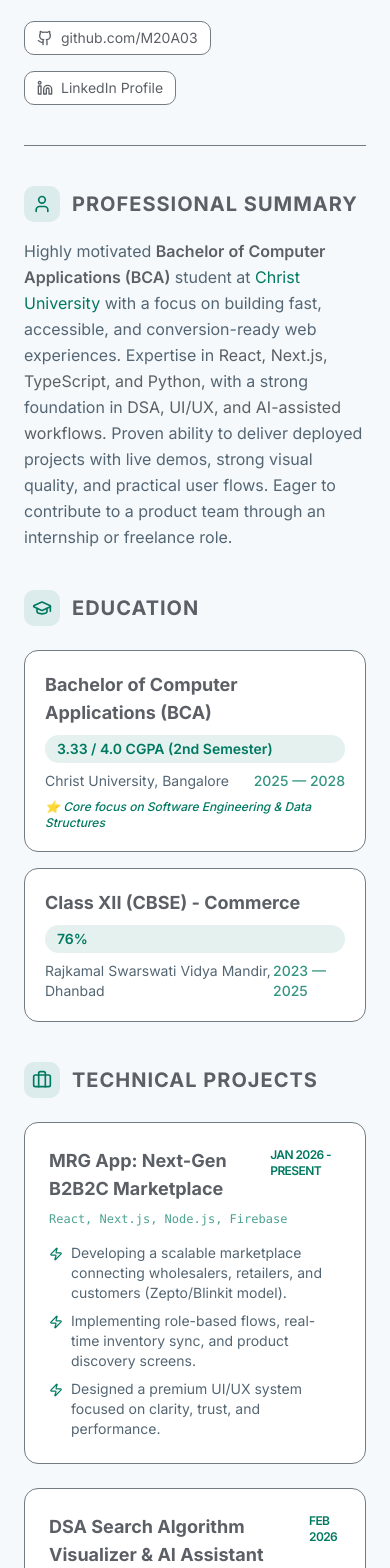
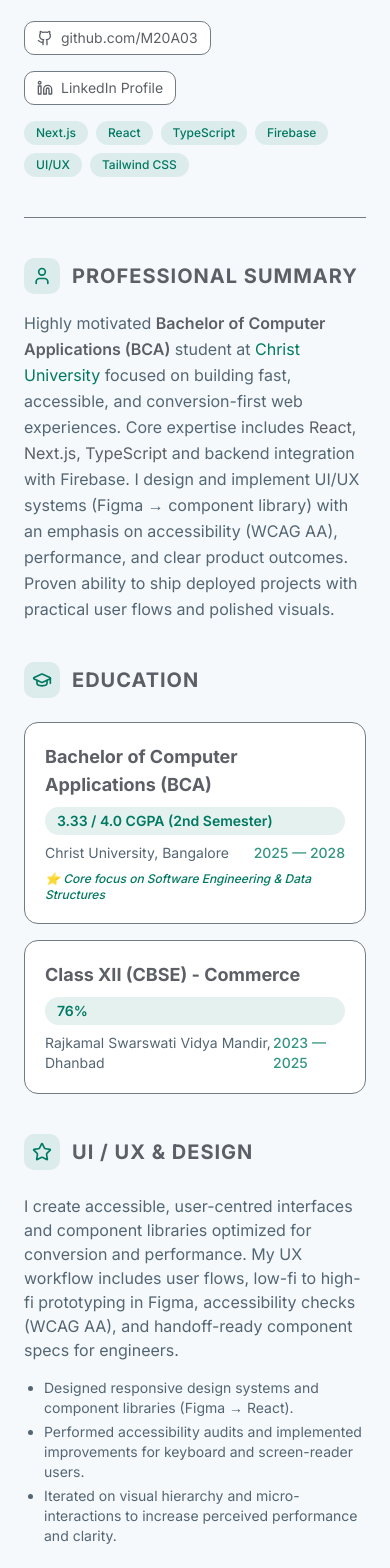
Before and after one commit to M20A03/Portfolio, a Next.js app: page /resume in a window 390 px wide. Shown: the part 340-1908 px from the top of the page. Built offline with nearby package versions, Linux system fonts and the light colour scheme.

Commit message:
Resume: add Top Skills and UI/UX section; improve mobile layout

```diff
--- a/app/resume/page.tsx
+++ b/app/resume/page.tsx
@@ -100,6 +100,21 @@ export default function ResumePage() {
                 <Linkedin className="w-4 h-4" /> LinkedIn Profile
               </a>
             </div>
+            {/* Top Skills (ATS-friendly quick keywords) */}
+            <div className="mt-4 flex flex-wrap gap-2">
+              {[
+                "Next.js",
+                "React",
+                "TypeScript",
+                "Firebase",
+                "UI/UX",
+                "Tailwind CSS",
+              ].map((k) => (
+                <span key={k} className="text-xs px-3 py-1 rounded-full bg-primary/10 text-primary font-medium">
+                  {k}
+                </span>
+              ))}
+            </div>
           </motion.section>
 
           {/* Professional Summary */}
@@ -111,7 +126,7 @@ export default function ResumePage() {
               <h2 className="text-xl font-bold text-foreground uppercase tracking-wider">Professional Summary</h2>
             </div>
             <p className="text-muted-foreground leading-relaxed">
-              Highly motivated <span className="text-foreground font-semibold">Bachelor of Computer Applications (BCA)</span> student at <span className="text-primary">Christ University</span> with a focus on building fast, accessible, and conversion-ready web experiences. Expertise in <span className="text-foreground">React, Next.js, TypeScript, and Python</span>, with a strong foundation in <span className="text-foreground">DSA, UI/UX, and AI-assisted workflows</span>. Proven ability to deliver deployed projects with live demos, strong visual quality, and practical user flows. Eager to contribute to a product team through an internship or freelance role.
+              Highly motivated <span className="text-foreground font-semibold">Bachelor of Computer Applications (BCA)</span> student at <span className="text-primary">Christ University</span> focused on building fast, accessible, and conversion-first web experiences. Core expertise includes <span className="text-foreground">React, Next.js, TypeScript</span> and backend integration with Firebase. I design and implement UI/UX systems (Figma → component library) with an emphasis on accessibility (WCAG AA), performance, and clear product outcomes. Proven ability to ship deployed projects with practical user flows and polished visuals.
             </p>
           </motion.section>
 
@@ -151,6 +166,24 @@ export default function ResumePage() {
                   {edu.highlight && <p className="mt-2 text-xs text-primary font-medium italic">⭐ {edu.highlight}</p>}
                 </div>
               ))}
+            </div>
+          </motion.section>
+
+          {/* UI / UX Focus (new) */}
+          <motion.section variants={fadeInUp}>
+            <div className="flex items-center gap-3 mb-6">
+              <div className="p-2 rounded-lg bg-primary/10">
+                <Star className="w-5 h-5 text-primary" />
+              </div>
+              <h2 className="text-xl font-bold text-foreground uppercase tracking-wider">UI / UX & Design</h2>
+            </div>
+            <div className="space-y-4">
+              <p className="text-muted-foreground">I create accessible, user-centred interfaces and component libraries optimized for conversion and performance. My UX workflow includes user flows, low-fi to high-fi prototyping in Figma, accessibility checks (WCAG AA), and handoff-ready component specs for engineers.</p>
+              <ul className="list-disc pl-5 text-sm text-muted-foreground space-y-1">
+                <li>Designed responsive design systems and component libraries (Figma → React).</li>
+                <li>Performed accessibility audits and implemented improvements for keyboard and screen-reader users.</li>
+                <li>Iterated on visual hierarchy and micro-interactions to increase perceived performance and clarity.</li>
+              </ul>
             </div>
           </motion.section>
 
@@ -222,7 +255,7 @@ export default function ResumePage() {
               </div>
               <h2 className="text-xl font-bold text-foreground uppercase tracking-wider">Technical Skills</h2>
             </div>
-            <div className="grid grid-cols-2 md:grid-cols-3 gap-6 p-6 rounded-2xl bg-card/30 border border-border">
+            <div className="grid grid-cols-1 sm:grid-cols-2 md:grid-cols-3 gap-6 p-6 rounded-2xl bg-card/30 border border-border">
               {[
                 { cat: "Languages", val: "C, C++, Python (Pandas/NumPy), JavaScript (ES6+), TypeScript" },
                 { cat: "Frontend", val: "React, Next.js, Angular, Tailwind CSS, Framer Motion" },
```
